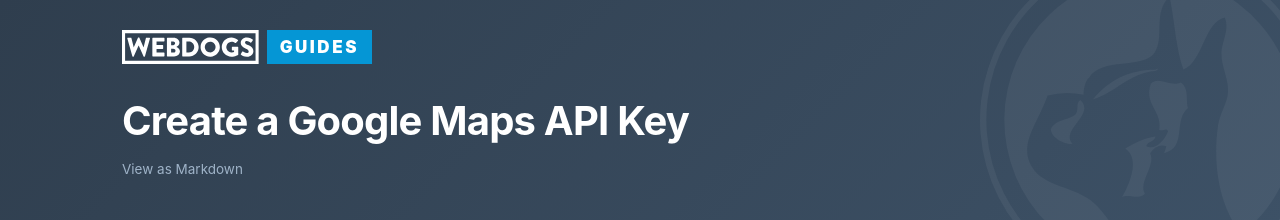
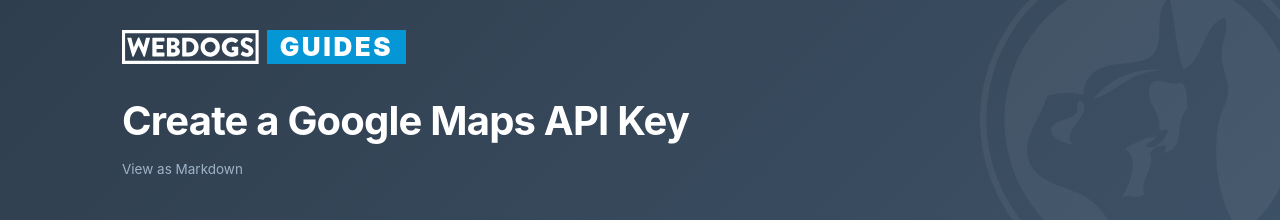
Before and after one commit to theWEBDOGS/guides, a Jekyll site: the page built from google-maps-api-key/google-maps-api-key.md, in a window 1280 px wide. Shown: the top 220 px of the page. Built offline with Jekyll 4.4.1, drawn with Linux system fonts in a browser that asks for light colours; some web fonts are replaced; our own code applies the rules of GitHub Pages for plain Markdown files.

Commit message:
Publish guides (2026-06-24) [generated]

```diff
--- a/assets/css/guides.css
+++ b/assets/css/guides.css
@@ -54,7 +54,7 @@ body.home { background: var(--paper); }
   display: inline-flex; align-items: center; height: 34px;
   margin-left: 8px; padding: 0 13px;
   background: var(--blue); color: #fff;
-  font: 900 17px/1 var(--brand-font); letter-spacing: .15em;
+  font: 900 26px/1 var(--brand-font); letter-spacing: .1em;
 }
 
 /* ---------- home: hero + cards ---------- */
```
